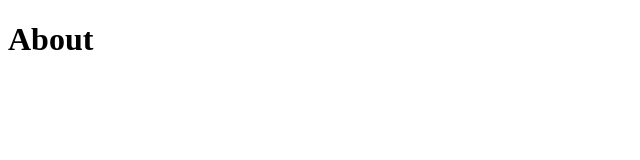
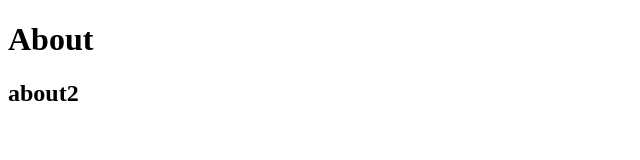
Before and after one commit to toanthang15082002/Project_SE1632, a website: page about.html in a window 1280 px wide. Shown: the whole page, without its empty margins (0-640 px from the left). Drawn offline with Linux system fonts and the light colour scheme.

Commit message:
them h2 for about

```diff
--- a/about.html
+++ b/about.html
@@ -8,5 +8,6 @@
 </head>
 <body>
     <h1>About</h1>
+    <h2>about2</h2>
 </body>
 </html>
```
